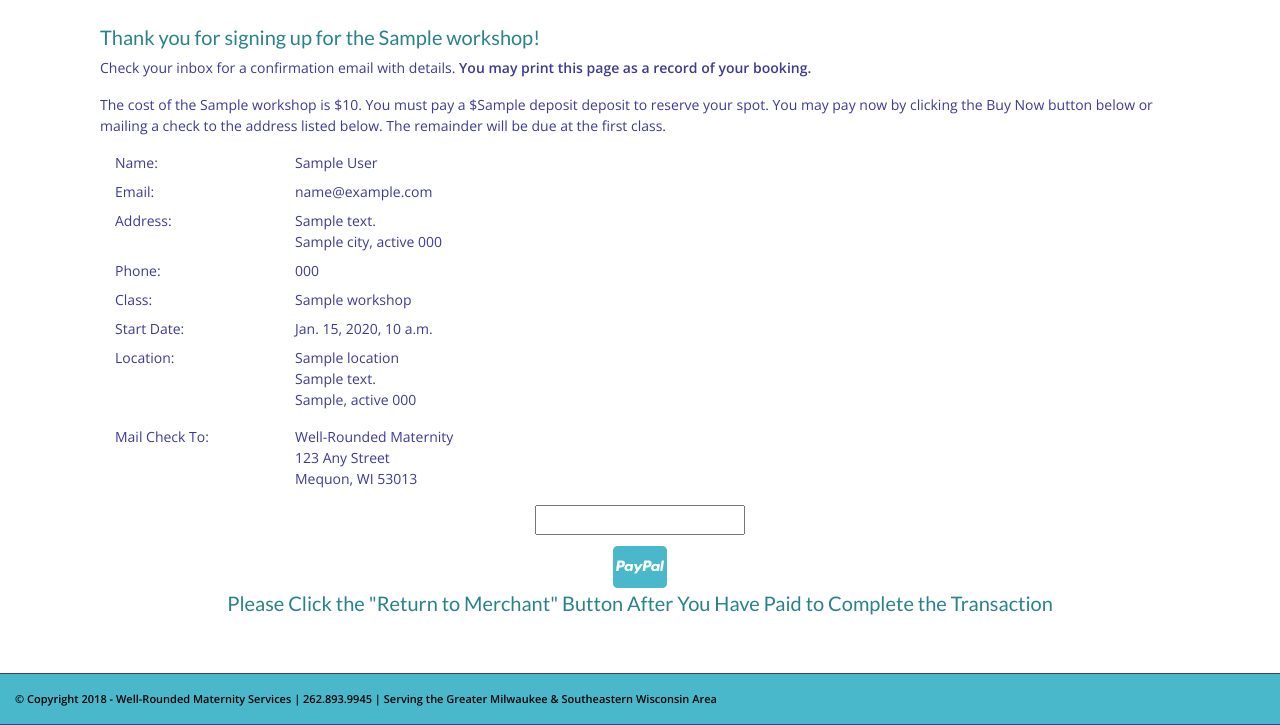
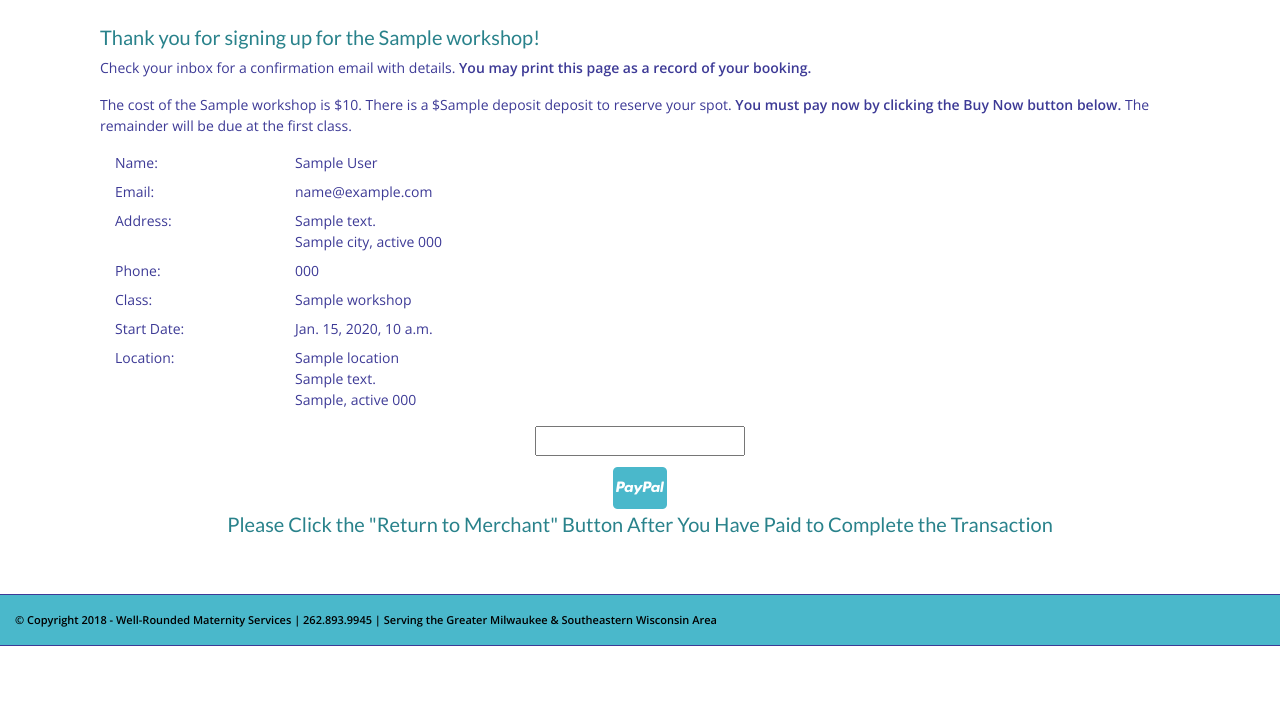
Before and after one commit to BrianC68/wr_maternity, a Django app: template doula_training/templates/doula_workshop_booking_success.html in a window 1280 px wide. Shown: the part 163-888 px from the top of the page. After the commit the page ends 809 px from the top, so only its background shows below. Run offline with Django 3.2, Linux system fonts and the light colour scheme; the template is opened without the code that fills it: most values are stand-ins (such as "Sample title", 1, 10 or a date in 2020); form fields are guessed from the names that the template uses; some libraries are stand-ins or nearby versions.

Commit message:
Various Changes

```diff
--- a/childbirth_classes/templates/childbirth_classes_booking_success.html
+++ b/childbirth_classes/templates/childbirth_classes_booking_success.html
@@ -8,7 +8,7 @@
     <p class="body-p">Check your inbox for a confirmation email with details. <b>Print this page
         as a record of your booking.</b></p>
     <p class="body-p">The cost of the {{ booking_detail.cb_class.title }} is ${{ booking_detail.cost }}.
-        You may pay now by clicking the Buy Now button below, or bring a check to the first class.</p>
+        You may pay now by clicking the Buy Now button below, or pay at the first class with check, credit/debit card or cash.</p>
     <div class="container body-p">
         <div class="row mb-2">
             <div class="col-sm-2">
--- a/doula_training/templates/doula_workshop_booking_success.html
+++ b/doula_training/templates/doula_workshop_booking_success.html
@@ -9,10 +9,10 @@
         as a record of your booking.</b></p>
     <p class="body-p">The cost of the {{ booking_detail.workshop.title }} is ${{ booking_detail.cost }}.
         {% if booking_detail.cost == 275 %}
-        You may pay now by clicking the Buy Now button below, or send a check 3 weeks prior to the workshop to the address listed below.
+        <b>You must pay now by clicking the Buy Now button below.</b>
             {% else %}
-            You must pay a ${{ booking_detail.workshop.deposit }} deposit to reserve your spot. You may pay now by clicking the Buy Now button below or
-            mailing a check to the address listed below. The remainder will be due at the first class.
+            There is a ${{ booking_detail.workshop.deposit }} deposit to reserve your spot. <b>You must pay now by clicking the Buy Now button below.</b>
+            The remainder will be due at the first class.
         {% endif %}</p>
     <div class="container body-p">
         <div class="row mb-2">
@@ -74,14 +74,6 @@
                 {{ booking_detail.workshop.location.location_city }}, {{ booking_detail.workshop.location.location_state }}  {{ booking_detail.workshop.location.location_zip }}
             </div>
         </div>
-        <div class="row mt-3">
-            <div class="col-sm-2">
-                Mail Check To:
-            </div>
-            <div class="col-sm-10">
-                Well-Rounded Maternity<br />123 Any Street<br />Mequon, WI 53013
-            </div>
-        </div>
     </div>
     <div class="row mt-3 mb-2">
         <div class="col text-center">
--- a/doula_training/views.py
+++ b/doula_training/views.py
@@ -38,9 +38,9 @@ class CreateDoulaWorkshopBooking(CreateView):
         context = super().get_context_data(**kwargs)
         workshop_detail = DoulaWorkshop.objects.filter(pk=self.kwargs['pk'])
         context['workshop_detail'] = workshop_detail
-        # If there are already 10 bookings, return message that the workshop is full
+        # If there are already 20 bookings, return message that the workshop is full
         attendees = DoulaWorkshopBooking.objects.filter(workshop=self.kwargs['pk']).count()
-        if attendees >= 10:
+        if attendees >= 20:
             context['message'] = 'Sorry, this workshop is full! Please choose another workshop to attend.'
         return context
 
--- a/find_a_doula/templates/doula_list_view.html
+++ b/find_a_doula/templates/doula_list_view.html
@@ -46,7 +46,7 @@
     <div class="row justify-content-center text-center">
         {% for doula in doulas %}
         {% if forloop.counter0|divisibleby:4 and not forloop.first  %}<div class="w-100"><p></p></div>{% endif %}
-        <div class="col-lg-3 col-md-6 col-12">
+        <div class="col-lg-3 col-sm-6 col-12">
             <div class="card w-80 h-100" style="margin: 10px 0px; font-size: 14px;">
                 <img src="{{ doula.photo_url }}" class="card-img-top" alt="Doula Name">
                 <div class="card-body d-flex flex-column">
--- a/find_a_midwife/templates/midwife_list_view.html
+++ b/find_a_midwife/templates/midwife_list_view.html
@@ -31,7 +31,7 @@
     <div class="row justify-content-center text-center">
         {% for midwife in midwives %}
         {% if forloop.counter0|divisibleby:4 and not forloop.first  %}<div class="w-100"><p></p></div>{% endif %}
-        <div class="col-lg-3 col-md-6 col-12">
+        <div class="col-lg-3 col-sm-6 col-12">
             <div class="card w-80 h-100" style="margin: 10px 0px; font-size: 14px;">
                 <img src="{{ midwife.photo_url }}" class="card-img-top" alt="Midwife Name">
                 <div class="card-body d-flex flex-column">
--- a/site_pages/templates/index.html
+++ b/site_pages/templates/index.html
@@ -2,7 +2,7 @@
 {% load static %}
 {% block keywords %}<meta name="keywords" content="{{keywords}}">{% endblock keywords %}
 {% block description %}<meta name="description" content="{{description}}">{% endblock description %}
-{% block title %}<title>{{title}} - Well Rounded Maternity</title>{% endblock title %}
+{% block title %}<title>Well Rounded Maternity</title>{% endblock title %}
 {% block content %}
 <div class="container">
     <p style="text-align:center">Founded in 1996 by Dr. Coral Slavin, offering childbirth preparation classes and Doula training in southeast Wisconsin.</p>
```
Also changed, not shown: site_pages/templates/about.html (+1 -7 lines).
